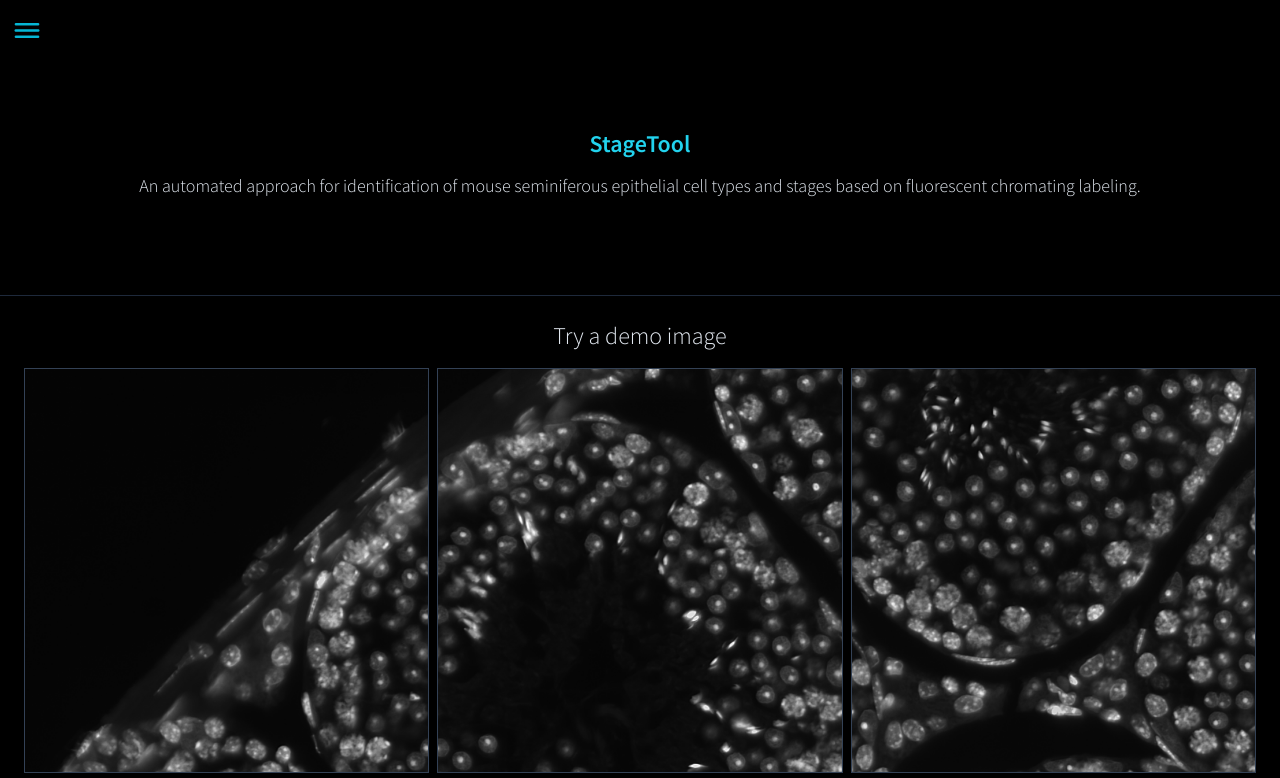
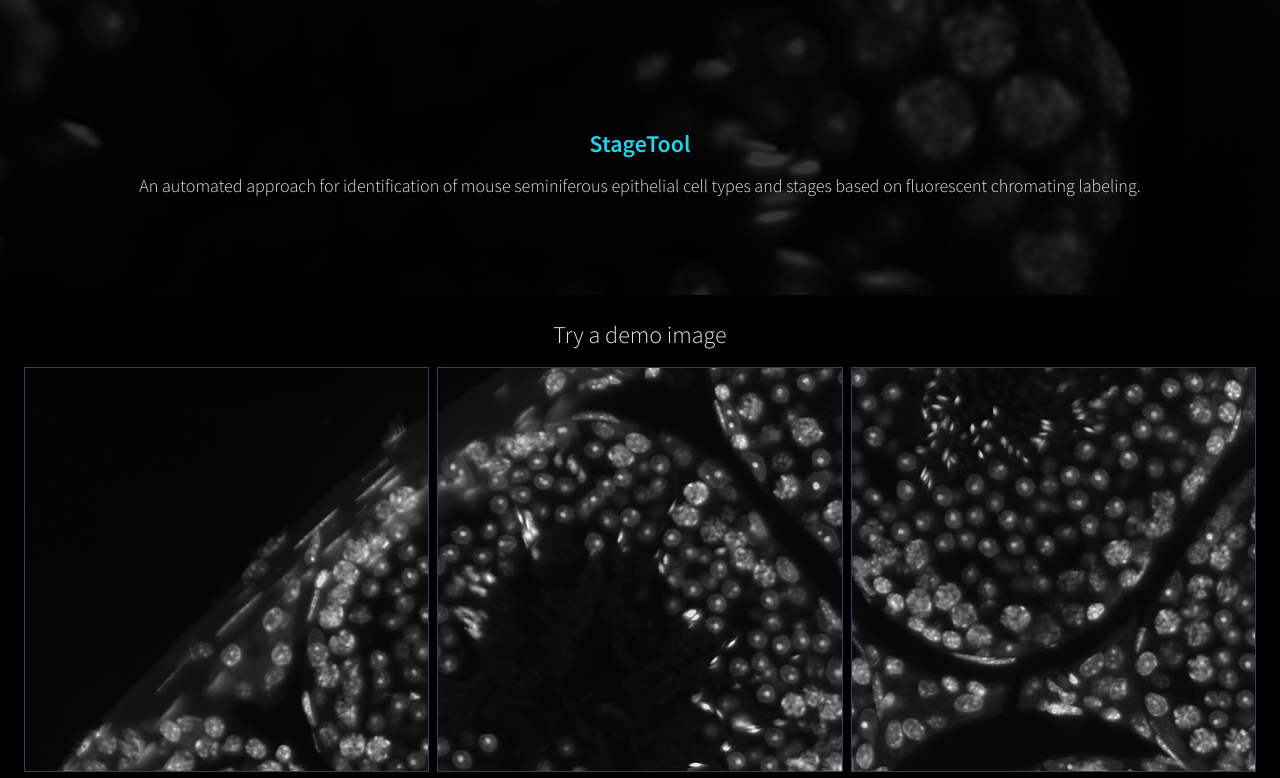
Before and after one commit to Turku-BioImaging/stagetool-ui, a Vue app: page / in a window 1280 px wide. Shown: the top 778 px of the page. Built offline with nearby package versions, Linux system fonts and the light colour scheme.

Commit message:
Home background image: - added bg image from sample images - low transparency and fixed - adjustments to navbar hiding behavior

```diff
--- a/src/App.vue
+++ b/src/App.vue
@@ -2,17 +2,41 @@
 import { RouterLink, RouterView } from 'vue-router'
 import NavigationBar from './components/NavigationBar.vue'
 </script>
+<script lang="ts">
+export default {
+  data() {
+    return {
+      menuIsOpen: true
+    }
+  },
+  methods: {
+    checkScroll() {
+      if (this.$router.currentRoute.value.path === '/' && window.scrollY <= 200) {
+        this.menuIsOpen = false
+      } else {
+        this.menuIsOpen = true
+      }
+    }
+  },
+  mounted() {
+    window.addEventListener('scroll', this.checkScroll)
+    this.checkScroll()
+  },
+  beforeDestroy() {
+    window.removeEventListener('scroll', this.checkScroll)
+  }
+}
+</script>
 
 <template>
   <div class="app">
-    <navigation-bar/>
+    <navigation-bar v-show="menuIsOpen" />
 
-    <div class="clear-div"></div>
-    <RouterView />
+    <RouterView class="pt-24" />
   </div>
 </template>
 
-<style lang='scss'>
+<style lang="scss">
 div.app {
   // height: 100vh;
 
--- a/src/components/NavigationBar.vue
+++ b/src/components/NavigationBar.vue
@@ -8,7 +8,7 @@
       <div class="bars-div pr-2" @click="toggleMenu">
         <i class="uil uil-bars text-3xl"></i>
       </div>
-      <h1 v-show="!isTop"><router-link to="/">StageTool</router-link></h1>
+      <h1><router-link to="/">StageTool</router-link></h1>
     </div>
     <div class="menu-items" v-if="menuIsOpen" @click="toggleMenu">
       <ul>
@@ -34,7 +34,7 @@ export default {
   data() {
     return {
       menuIsOpen: false,
-      isTop: true
+      // isTop: true
     }
   },
   methods: {
@@ -44,33 +44,7 @@ export default {
     closeMenu() {
       this.menuIsOpen = false
     },
-    checkScroll() {
-      if (this.$router.currentRoute.value.path === '/' && window.scrollY <= 100) {
-        this.isTop = true
-      } else {
-        this.isTop = false
-      }
-    },
-    routeChanged(to: RouteLocationNormalized, from: RouteLocationNormalized) {
-      if (to.path === '/') {
-        this.isTop = true
-      } else {
-        this.isTop = false
-      }
-    }
   },
-  mounted() {
-    window.addEventListener('click', this.closeMenu)
-    window.addEventListener('scroll', this.checkScroll)
-    this.checkScroll()
-  },
-  beforeDestroy() {
-    window.removeEventListener('click', this.closeMenu)
-    window.removeEventListener('scroll', this.checkScroll)
-  },
-  watch: {
-    $route: 'routeChanged'
-  }
 }
 </script>
 
@@ -78,11 +52,14 @@ export default {
 div.navigation-bar {
   @apply border-b border-slate-800;
   @apply px-3 py-3;
+  @apply bg-black;
   // position: sticky;
   position: fixed;
   left: 0;
   right: 0;
   top: 0;
+  z-index: 1000;
+  // background-color: transparent;
 
   div.header {
     @apply flex items-center;
--- a/src/views/HomeView.vue
+++ b/src/views/HomeView.vue
@@ -81,7 +81,7 @@ export default {
 
 <template>
   <div class="home-view">
-    <section class="intro-section border-slate-800 border-b px-12 pt-8 pb-24">
+    <section class="intro-section px-12 pt-8 pb-24">
       <h1 class="text-2xl font-semibold text-center text-cyan-400">StageTool</h1>
       <p class="mt-3 text-center">
         An automated approach for identification of mouse seminiferous epithelial cell types and
@@ -170,6 +170,27 @@ div.home-view {
   // @apply h-full;
   @apply flex flex-col justify-center;
 
+  section.intro-section {
+    position: relative;
+    // @apply -mt-16;
+
+    &::before {
+      content: '';
+      background-image: url('/images/home_bg.png');
+      background-attachment: fixed;
+      background-position: center;
+      background-repeat: no-repeat;
+      background-size: cover;
+      opacity: 0.2; /* Change this to the opacity you want */
+      top: -20rem;
+      left: 0;
+      bottom: 0;
+      right: 0;
+      position: absolute;
+      z-index: -1;
+    }
+  }
+
   div.upload-container {
     @apply bg-slate-900 p-8;
     h2 {
```
Also changed, not shown: public/images/home_bg.png (added).
